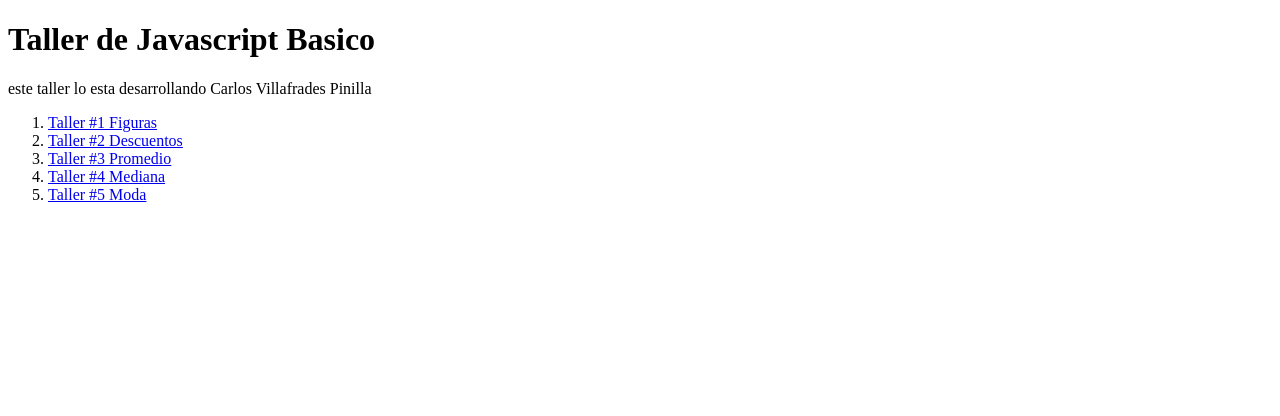
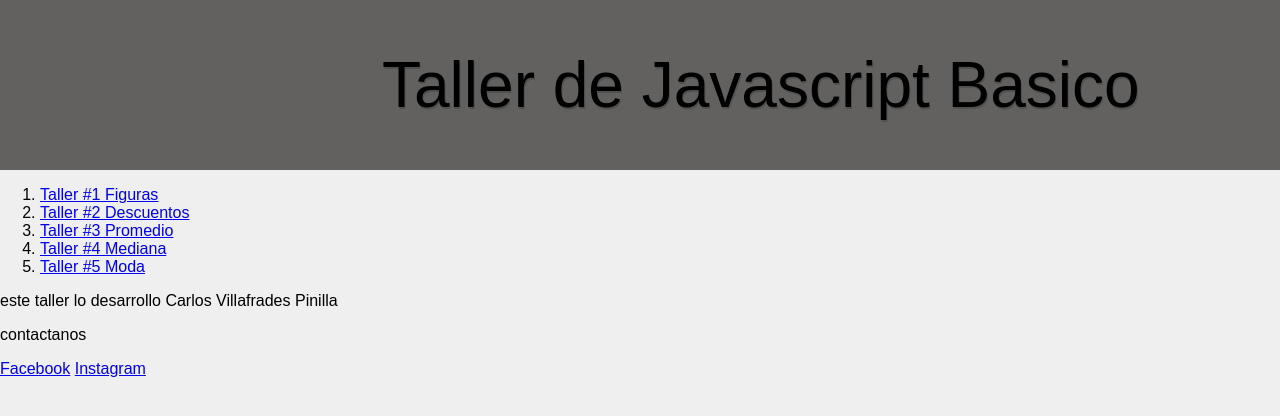
Before and after one commit to villafrade/primerRepositorio, a plain HTML site: page index.html in a window 1280 px wide. Drawn offline with Linux system fonts and the light colour scheme; a web font is replaced by a local one.

Commit message:
aplicando css en index pero sin terminar

```diff
--- a/index.html
+++ b/index.html
@@ -5,10 +5,15 @@
     <meta http-equiv="X-UA-Compatible" content="IE=edge">
     <meta name="viewport" content="width=device-width, initial-scale=1.0">
     <title>Primer Taller</title>
+    <link rel="preconnect" href="https://fonts.googleapis.com">
+    <link rel="preconnect" href="https://fonts.gstatic.com" crossorigin>
+    <link href="https://fonts.googleapis.com/css2?family=Smooch+Sans:wght@600&display=swap" rel="stylesheet">
+    <link rel="stylesheet" href="./styleIndex.css">
 </head>
 <body>
-    <h1>Taller de Javascript Basico</h1>
-    <p>este taller lo esta desarrollando Carlos Villafrades Pinilla</p>
+    <header>
+        <a href="./index.html">Taller de Javascript Basico</a>
+    </header>
     <section>
         <nav>
             <ol>
@@ -30,5 +35,12 @@
             </ol>
         </nav>
     </section>
+    <footer>
+        <p>este taller lo desarrollo Carlos Villafrades Pinilla</p>
+        <p>contactanos</p>
+        <a href="https://www.facebook.com/carlosalberto.villafradespinilla.5">Facebook</a>
+        <a href="https://www.instagram.com/carlos_villafradess">Instagram</a>
+
+    </footer>
 </body>
 </html>
--- /dev/null
+++ b/styleIndex.css
@@ -0,0 +1,45 @@
+html
+{
+    font-family: 'Smooch Sans', sans-serif;
+}
+body
+{
+    background-color: #efefef;
+    margin: 0px;
+}
+header
+{
+    background-color: #626160;
+    padding: 3rem 2rem;
+
+}
+header a
+{
+    color: black;
+    margin: auto auto auto 350px;
+    font-size: 4rem;
+    text-align: center;
+    text-shadow: 1px 2px #50504F;
+    text-decoration: none;
+
+
+}
+header a:visited
+{
+    color: black;
+    font-size: 40px;
+    text-align: center;
+    text-shadow: 1px 2px #50504F;
+    text-decoration: none;
+}
+header a:hover
+{
+    transition: color 0.4s ease;
+    color: #FEA936;
+    cursor: pointer;
+}
+header a:active
+{
+    color: #FEA936;
+    cursor: pointer;
+}
```
